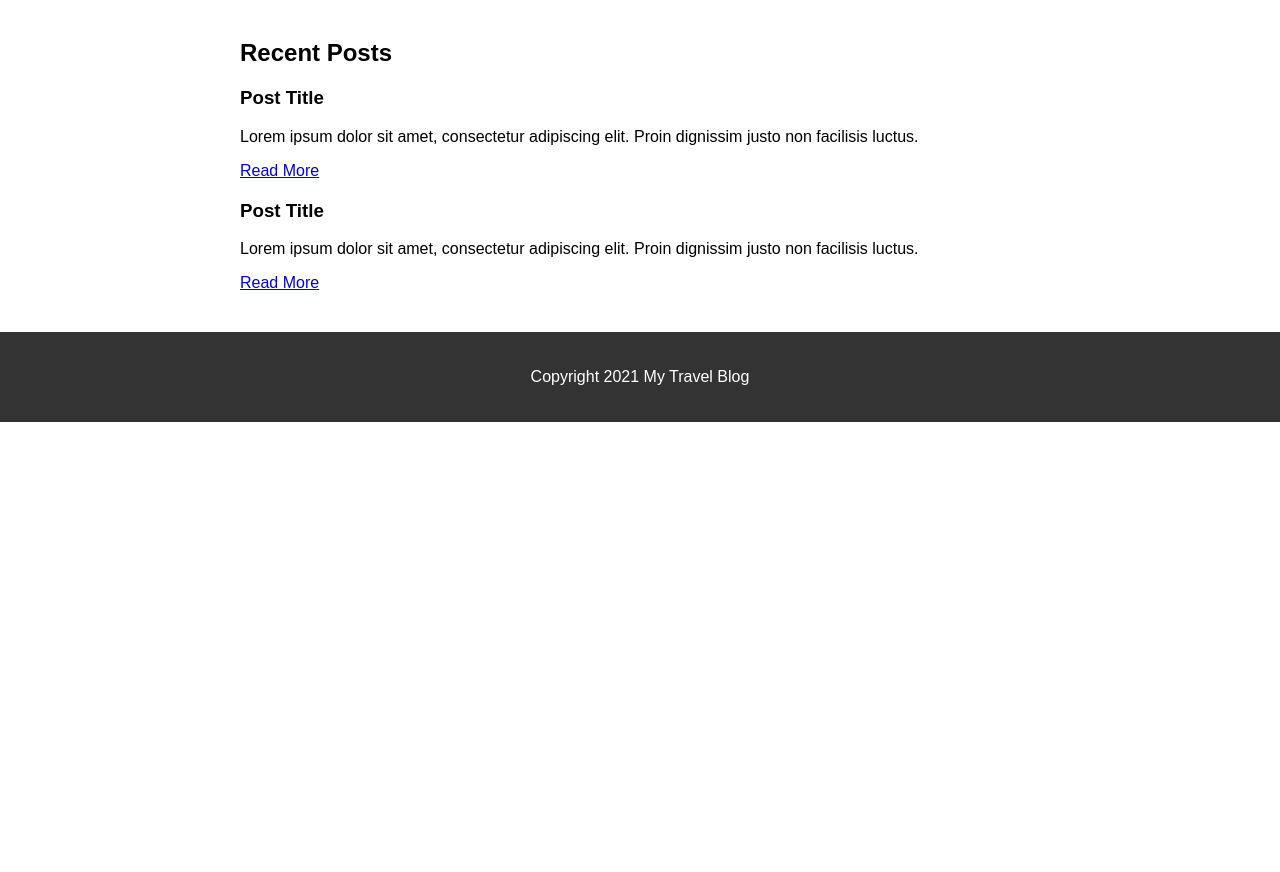
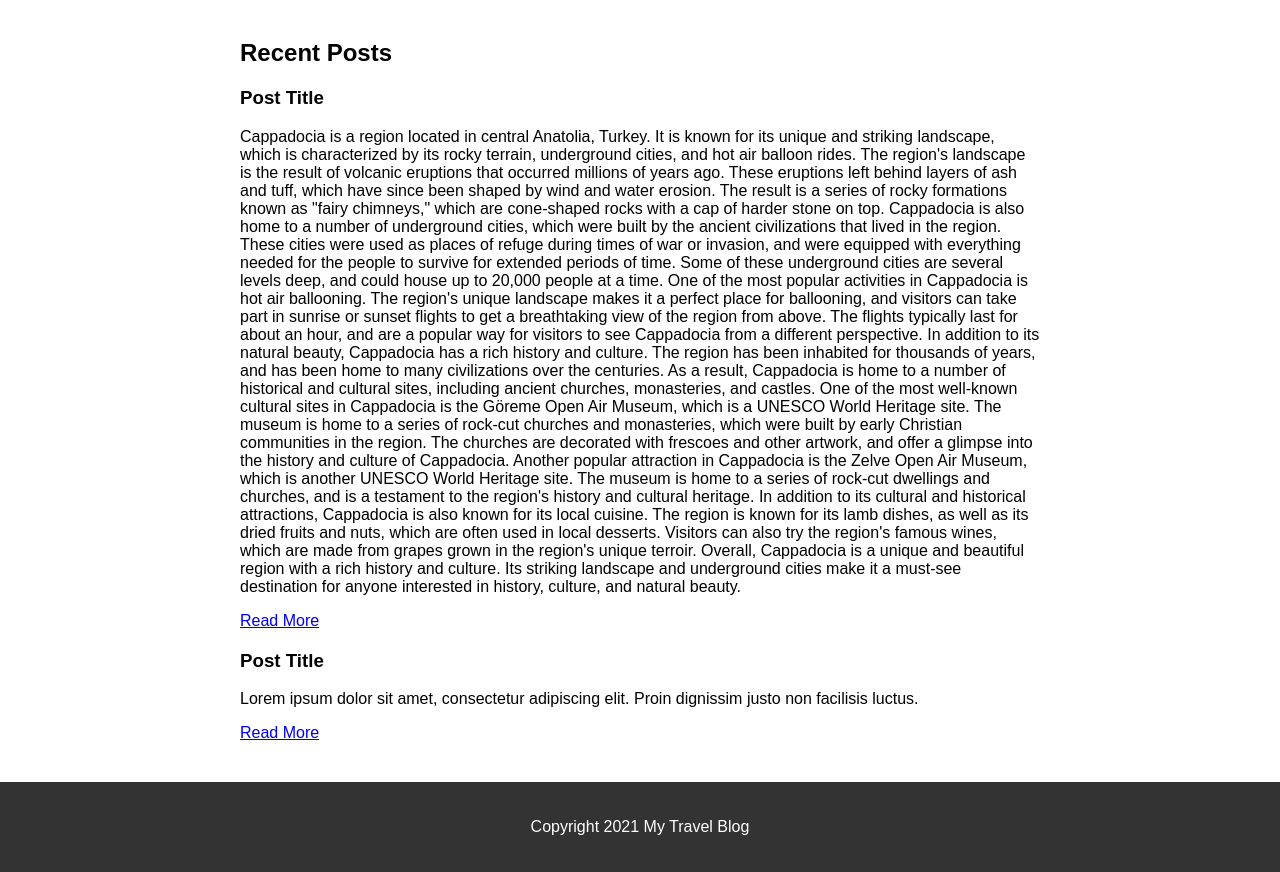
Before and after one commit to seydaozel/seydaozel.github.io, a plain HTML site: page index.html in a window 1280 px wide. Shown: the part 78-950 px from the top of the page. Before the commit the page ends 800 px from the top, so only its background shows below. Drawn offline with Linux system fonts and the light colour scheme.

Commit message:
Update index.html

```diff
--- a/index.html
+++ b/index.html
@@ -21,7 +21,21 @@
     <h2>Recent Posts</h2>
     <section>
       <h3>Post Title</h3>
-      <p>Lorem ipsum dolor sit amet, consectetur adipiscing elit. Proin dignissim justo non facilisis luctus.</p>
+      <p>Cappadocia is a region located in central Anatolia, Turkey. It is known for its unique and striking landscape, which is characterized by its rocky terrain, underground cities, and hot air balloon rides. The region's landscape is the result of volcanic eruptions that occurred millions of years ago. These eruptions left behind layers of ash and tuff, which have since been shaped by wind and water erosion. The result is a series of rocky formations known as "fairy chimneys," which are cone-shaped rocks with a cap of harder stone on top.
+
+Cappadocia is also home to a number of underground cities, which were built by the ancient civilizations that lived in the region. These cities were used as places of refuge during times of war or invasion, and were equipped with everything needed for the people to survive for extended periods of time. Some of these underground cities are several levels deep, and could house up to 20,000 people at a time.
+
+One of the most popular activities in Cappadocia is hot air ballooning. The region's unique landscape makes it a perfect place for ballooning, and visitors can take part in sunrise or sunset flights to get a breathtaking view of the region from above. The flights typically last for about an hour, and are a popular way for visitors to see Cappadocia from a different perspective.
+
+In addition to its natural beauty, Cappadocia has a rich history and culture. The region has been inhabited for thousands of years, and has been home to many civilizations over the centuries. As a result, Cappadocia is home to a number of historical and cultural sites, including ancient churches, monasteries, and castles.
+
+One of the most well-known cultural sites in Cappadocia is the Göreme Open Air Museum, which is a UNESCO World Heritage site. The museum is home to a series of rock-cut churches and monasteries, which were built by early Christian communities in the region. The churches are decorated with frescoes and other artwork, and offer a glimpse into the history and culture of Cappadocia.
+
+Another popular attraction in Cappadocia is the Zelve Open Air Museum, which is another UNESCO World Heritage site. The museum is home to a series of rock-cut dwellings and churches, and is a testament to the region's history and cultural heritage.
+
+In addition to its cultural and historical attractions, Cappadocia is also known for its local cuisine. The region is known for its lamb dishes, as well as its dried fruits and nuts, which are often used in local desserts. Visitors can also try the region's famous wines, which are made from grapes grown in the region's unique terroir.
+
+Overall, Cappadocia is a unique and beautiful region with a rich history and culture. Its striking landscape and underground cities make it a must-see destination for anyone interested in history, culture, and natural beauty.</p>
       <a href="#">Read More</a>
     </section>
     <section>
```
